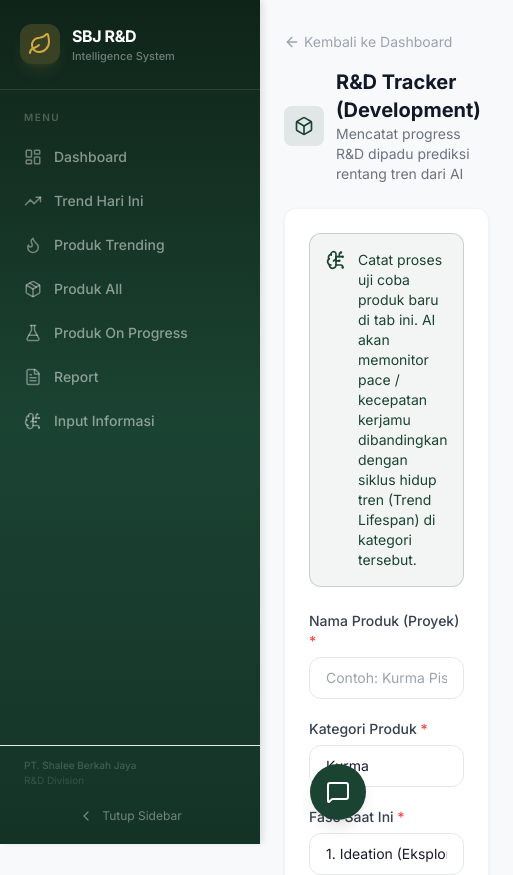
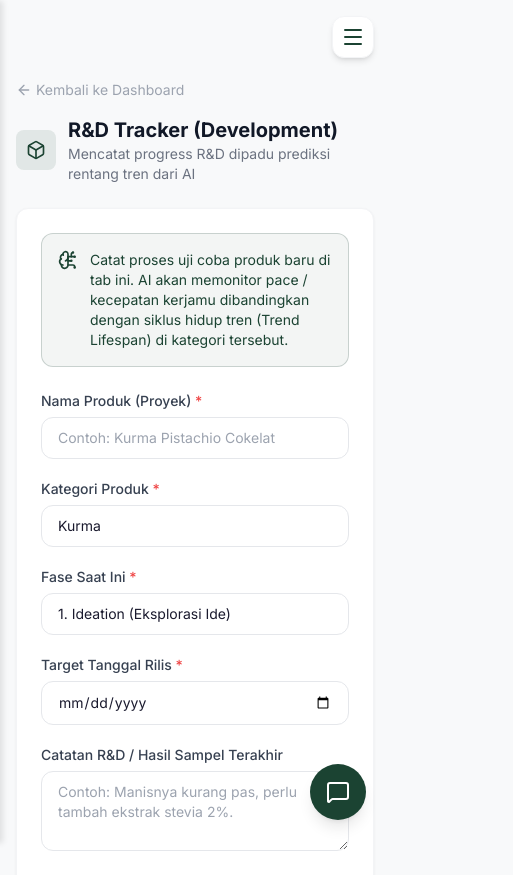
Before and after one commit to ranunashowcase/ranunarnd.github.io, a Next.js app: page /admin/products/development in a window 390 px wide. Shown: the top 875 px of the page, 513 px wide, since content can reach past the window. Built offline with nearby package versions, Linux system fonts and the light colour scheme.

Commit message:
ui: make layout and pages adaptive for mobile

```diff
--- a/src/app/layout.tsx
+++ b/src/app/layout.tsx
@@ -21,8 +21,8 @@ export default function RootLayout({
         <ToastProvider>
           <div className="flex min-h-screen">
             <Sidebar />
-            <main className="flex-1 ml-[260px] transition-all duration-300">
-              <div className="max-w-7xl mx-auto px-6 py-8">
+            <main className="flex-1 ml-0 md:ml-[260px] w-full transition-all duration-300">
+              <div className="max-w-7xl mx-auto px-4 sm:px-6 py-20 md:py-8">
                 {children}
               </div>
             </main>
--- a/src/app/trend-viral/page.tsx
+++ b/src/app/trend-viral/page.tsx
@@ -85,13 +85,13 @@ export default function TrendViralPage() {
             Pantau produk & packaging pesaing yang sedang viral — dianalisis AI secara otomatis.
           </p>
         </div>
-        <div className="flex items-center gap-3">
-          <div className="flex bg-white rounded-xl shadow-sm border border-gray-100 p-1">
+        <div className="flex flex-col sm:flex-row items-start sm:items-center gap-3 w-full md:w-auto">
+          <div className="flex bg-white rounded-xl shadow-sm border border-gray-100 p-1 overflow-x-auto hide-scrollbar whitespace-nowrap w-full sm:w-auto">
             {['All', 'Trend Produk', 'Trend Packaging Unik'].map((f) => (
               <button
                 key={f}
                 onClick={() => setFilter(f as any)}
-                className={`px-4 py-2 rounded-lg text-sm font-semibold transition-all ${
+                className={`px-4 py-2 rounded-lg text-sm font-semibold transition-all flex-shrink-0 ${
                   filter === f
                     ? 'bg-brand-primary text-white shadow-md'
                     : 'text-gray-500 hover:bg-gray-50 hover:text-gray-900'
@@ -198,10 +198,10 @@ export default function TrendViralPage() {
                   {/* Right: Content Block */}
                   <div className="flex-1 flex flex-col min-w-0 justify-between">
                     <div>
-                      <h2 className="text-3xl font-black text-gray-900 leading-tight mb-6">{item.nama_produk}</h2>
+                      <h2 className="text-2xl sm:text-3xl font-black text-gray-900 leading-tight mb-6">{item.nama_produk}</h2>
 
                       {/* Quick Info Grid */}
-                      <div className="grid grid-cols-2 gap-4 mb-8">
+                      <div className="grid grid-cols-1 sm:grid-cols-2 gap-4 mb-8">
                         <div className="bg-gray-50 p-4 rounded-2xl border border-gray-100">
                           <p className="text-[10px] uppercase font-bold tracking-widest text-gray-400 mb-1 flex items-center gap-1.5"><Box className="w-3.5 h-3.5"/> Ukuran Granulasi</p>
                           <p className="text-base font-bold text-gray-900">{item.ukuran_gramasi || '-'}</p>
@@ -308,11 +308,11 @@ export default function TrendViralPage() {
                             : 'bg-white text-gray-700 border-gray-100 hover:border-brand-primary/30 hover:bg-gray-50'
                         }`}
                       >
-                        <span className="flex items-center gap-3">
-                          <div className={`p-1.5 rounded-lg transition-colors ${isExpanded ? 'bg-white/20' : 'bg-brand-accent/10 text-brand-accent group-hover:bg-brand-accent/20'}`}>
+                        <span className="flex items-center gap-3 text-left">
+                          <div className={`p-1.5 rounded-lg transition-colors flex-shrink-0 ${isExpanded ? 'bg-white/20' : 'bg-brand-accent/10 text-brand-accent group-hover:bg-brand-accent/20'}`}>
                             <BrainCircuit className="w-5 h-5" />
                           </div>
-                          Buka Detail Riset Pasar & Rekomendasi R&D
+                          <span className="leading-tight">Buka Detail Riset Pasar & Rekomendasi R&D</span>
                         </span>
                         <span className={`text-sm transition-transform duration-300 ${isExpanded ? 'rotate-180' : ''}`}>▼</span>
                       </button>
--- a/src/app/trends-today/page.tsx
+++ b/src/app/trends-today/page.tsx
@@ -51,7 +51,7 @@ export default function TrendsTodayPage() {
   return (
     <div className="space-y-8">
       {/* Header */}
-      <div className="flex items-center justify-between">
+      <div className="flex flex-col sm:flex-row sm:items-center justify-between gap-4">
         <div>
           <h1 className="text-2xl font-bold text-gray-900">Trend Hari Ini</h1>
           <p className="text-sm text-gray-400 mt-1">
@@ -59,7 +59,7 @@ export default function TrendsTodayPage() {
             {' '} — Powered by AI
           </p>
         </div>
-        <button onClick={fetchAll} className="btn-ghost">
+        <button onClick={fetchAll} className="btn-ghost self-start sm:self-auto">
           <RefreshCw className="w-4 h-4" />
           Refresh
         </button>
@@ -70,8 +70,8 @@ export default function TrendsTodayPage() {
         <div className="absolute top-0 right-0 w-80 h-80 bg-purple-500/10 rounded-full -translate-y-40 translate-x-40 blur-3xl" />
         <div className="absolute bottom-0 left-0 w-60 h-60 bg-indigo-500/10 rounded-full translate-y-30 -translate-x-20 blur-3xl" />
 
-        <div className="p-8 relative z-10">
-          <div className="flex items-center gap-3 mb-6">
+        <div className="p-5 md:p-8 relative z-10">
+          <div className="flex flex-col sm:flex-row items-start sm:items-center gap-3 mb-6">
             <div className="p-3 bg-white/10 rounded-xl">
               <Sparkles className="w-6 h-6 text-amber-400" />
             </div>
@@ -159,7 +159,7 @@ export default function TrendsTodayPage() {
 
       {/* Trending Master Data (Bar Graph) */}
       <section className="bg-white rounded-2xl shadow-card border border-gray-100 overflow-hidden">
-        <div className="p-6 border-b border-gray-100 bg-gradient-to-r from-gray-50 to-white">
+        <div className="p-5 md:p-6 border-b border-gray-100 bg-gradient-to-r from-gray-50 to-white">
           <div className="flex items-center gap-3">
             <div className="p-2.5 rounded-xl bg-brand-primary/10">
               <TrendingUp className="w-5 h-5 text-brand-primary" />
--- a/src/components/layout/Sidebar.tsx
+++ b/src/components/layout/Sidebar.tsx
@@ -13,8 +13,10 @@ import {
   ChevronLeft,
   ChevronRight,
   Leaf,
+  Menu,
+  X,
 } from 'lucide-react';
-import { useState } from 'react';
+import { useState, useEffect } from 'react';
 import { cn } from '@/lib/utils';
 
 const navItems = [
@@ -30,17 +32,42 @@ const navItems = [
 export default function Sidebar() {
   const pathname = usePathname();
   const [collapsed, setCollapsed] = useState(false);
+  const [mobileMenuOpen, setMobileMenuOpen] = useState(false);
+
+  // Close mobile menu on path change
+  useEffect(() => {
+    setMobileMenuOpen(false);
+  }, [pathname]);
 
   return (
+    <>
+      {/* Mobile Toggle Button */}
+      <button
+        onClick={() => setMobileMenuOpen(true)}
+        className="md:hidden fixed top-4 right-4 z-[45] p-2 bg-white text-brand-primary rounded-xl shadow-md border border-gray-100 flex items-center justify-center"
+      >
+        <Menu className="w-6 h-6" />
+      </button>
+
+      {/* Screen Overlay */}
+      {mobileMenuOpen && (
+        <div
+          className="md:hidden fixed inset-0 bg-black/60 z-40 backdrop-blur-sm transition-opacity"
+          onClick={() => setMobileMenuOpen(false)}
+        />
+      )}
+
       <aside
         className={cn(
-        'fixed left-0 top-0 h-screen bg-gradient-to-b from-[#0f2419] via-[#1B4332] to-[#143327] text-white shadow-sidebar z-40',
+          'fixed left-0 top-0 h-screen bg-gradient-to-b from-[#0f2419] via-[#1B4332] to-[#143327] text-white shadow-sidebar z-50',
           'flex flex-col transition-all duration-300 ease-in-out custom-scrollbar',
-        collapsed ? 'w-[72px]' : 'w-[260px]'
+          !mobileMenuOpen ? '-translate-x-full md:translate-x-0' : 'translate-x-0',
+          collapsed ? 'md:w-[72px] w-[260px]' : 'w-[260px]'
         )}
       >
       {/* Logo Section */}
-      <div className="flex items-center gap-3 px-5 py-6 border-b border-white/10">
+      <div className="flex items-center justify-between px-5 py-6 border-b border-white/10">
+        <div className="flex items-center gap-3">
           <div className="flex items-center justify-center w-10 h-10 rounded-xl bg-brand-accent/20 flex-shrink-0 shadow-lg shadow-brand-accent/10">
             <Leaf className="w-6 h-6 text-brand-accent" />
           </div>
@@ -50,6 +77,15 @@ export default function Sidebar() {
               <p className="text-[11px] text-white/40 font-medium">Intelligence System</p>
             </div>
           )}
+        </div>
+
+        {/* Mobile close button */}
+        <button
+          onClick={() => setMobileMenuOpen(false)}
+          className="md:hidden p-2 text-white/50 hover:text-white rounded-lg transition-colors"
+        >
+          <X className="w-5 h-5" />
+        </button>
       </div>
 
       {/* Navigation */}
@@ -105,12 +141,13 @@ export default function Sidebar() {
         )}
         <button
           onClick={() => setCollapsed(!collapsed)}
-          className="w-full flex items-center justify-center gap-2 px-3 py-2 rounded-lg text-white/40 hover:text-white hover:bg-white/6 transition-all duration-200 text-sm"
+          className="hidden md:flex w-full items-center justify-center gap-2 px-3 py-2 rounded-lg text-white/40 hover:text-white hover:bg-white/6 transition-all duration-200 text-sm"
         >
           {collapsed ? <ChevronRight className="w-4 h-4" /> : <ChevronLeft className="w-4 h-4" />}
           {!collapsed && <span className="text-xs">Tutup Sidebar</span>}
         </button>
       </div>
     </aside>
+    </>
   );
 }
```
Lines whose indentation alone changed are shown as unchanged.
